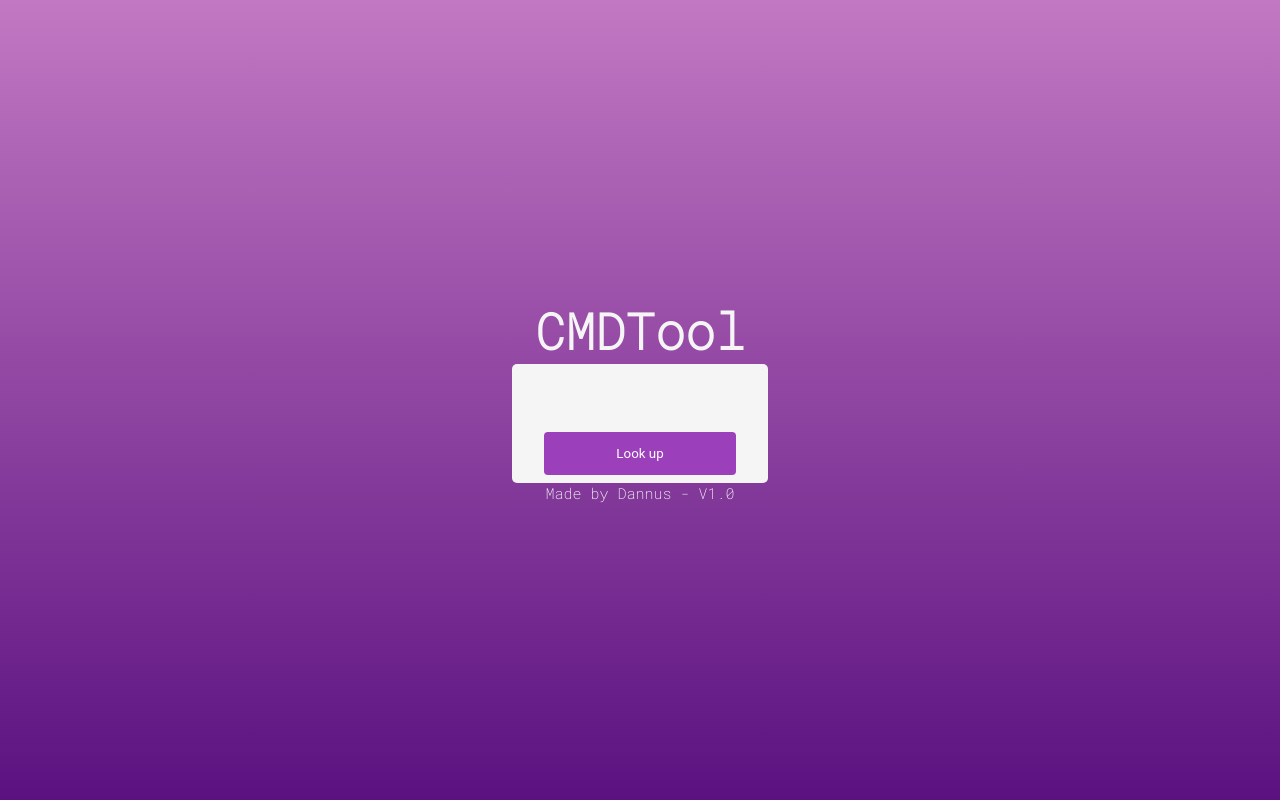
After one commit to DennisHermes/CMDTools, a PHP site: page /createRP.php in a window 1280 px wide. The commit adds this page. Run offline with PHP 8.4, Linux system fonts and the light colour scheme.

Commit message:
* Created create rp function

```diff
--- /dev/null
+++ b/createRP.php
@@ -0,0 +1,31 @@
+<html>
+
+	<head>
+
+		<link rel="preconnect" href="https://fonts.googleapis.com">
+		<link href="https://fonts.googleapis.com/css2?family=Roboto+Mono:wght@200&display=swap" rel="stylesheet">
+
+		<link rel="stylesheet" href="css/createRP.css" />
+
+	</head>
+
+	<body>
+        <ul style="min-width: 20%;">
+			<li style="min-width: 20%;">
+				<h1 class="Title" style="text-align: center; color: whitesmoke; font-size: 50px; font-family: 'Roboto Mono', monospace;">CMDTool</h1>
+
+				<div class="content">
+					<form action="fileReader.php" method="post" enctype="multipart/form-data">
+
+						<br><br>
+						<input type="submit" value="Look up">
+					</form>
+				</div>
+			</li>
+			<li>
+				<p class="madeBy" style="text-align: center; color: whitesmoke; font-size: 15px; font-family: 'Roboto Mono', monospace;">Made by Dannus - V1.0</p>
+			</li>
+		<ul>
+	</body>
+
+</html>
--- /dev/null
+++ b/css/createRP.css
@@ -0,0 +1,60 @@
+* {
+    margin: 0px;
+    padding: 0px;
+    -webkit-box-sizing: border-box;
+            box-sizing: border-box;
+}
+
+body {
+    min-height: 100vh;
+    background: -webkit-gradient(linear, left bottom, left top, from(#5b1180), to(#c278c2));
+    background: -o-linear-gradient(bottom, #5b1180, #c278c2);
+    background: linear-gradient(to top, #5b1180, #c278c2);
+    justify-content: center;
+    align-items: center;
+    display: flex;
+    min-width: 100vw;
+}
+
+ul {
+    list-style-type: none;
+}
+
+.content {
+    text-align: center;
+    background: whitesmoke;
+    border-radius: 5px;
+    padding: 2rem 2rem 0.5rem 2rem;
+    color: #383838;
+    min-width: 20%;
+}
+
+.content input[type=submit] {
+    font-family: 'roboto', Sans-Serif;
+    width: 100%;
+    text-align: center;
+    background-color: #9b3fba;
+    color: white;
+    padding: 14px 20px;
+    border: none;
+    border-radius: 4px;
+    cursor: pointer;
+    transition: background-color 0.4s ease;
+    -webkit-appearance: none;
+    -moz-appearance: none;
+    appearance: none;
+}
+
+input[type=submit]:hover {
+    background-color: #c278c2;
+}
+
+input[type="file"] {
+    display: none;
+}
+.custom-file-upload {
+    border: 1px solid #ccc;
+    display: inline-block;
+    padding: 6px 12px;
+    cursor: pointer;
+}
--- a/index.php
+++ b/index.php
@@ -56,7 +56,6 @@
 			<li>
 				<p class="madeBy" style="text-align: center; color: whitesmoke; font-size: 15px; font-family: 'Roboto Mono', monospace;">Made by Dannus - V1.0</p>
 			</li>
-
 		<ul>
 	</body>
 
```
